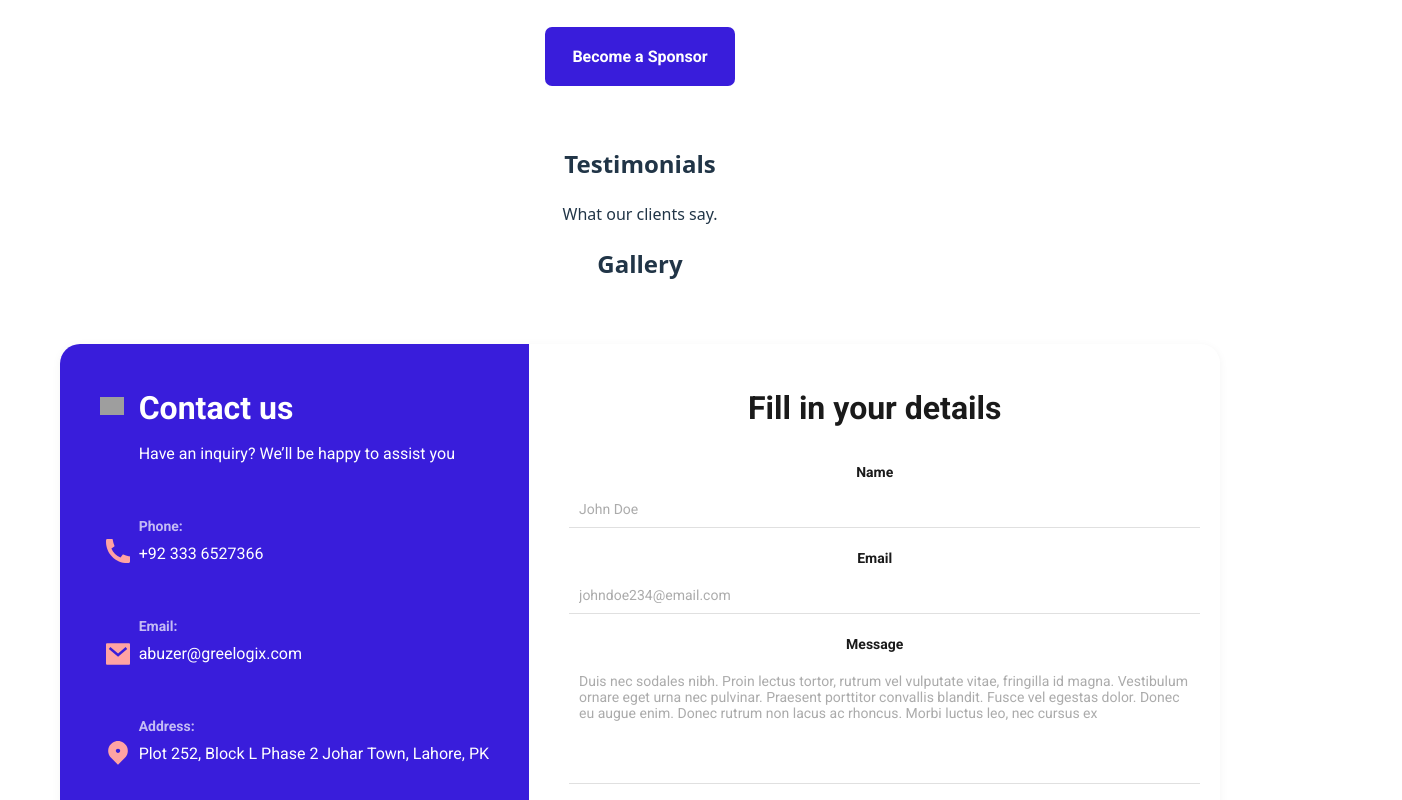
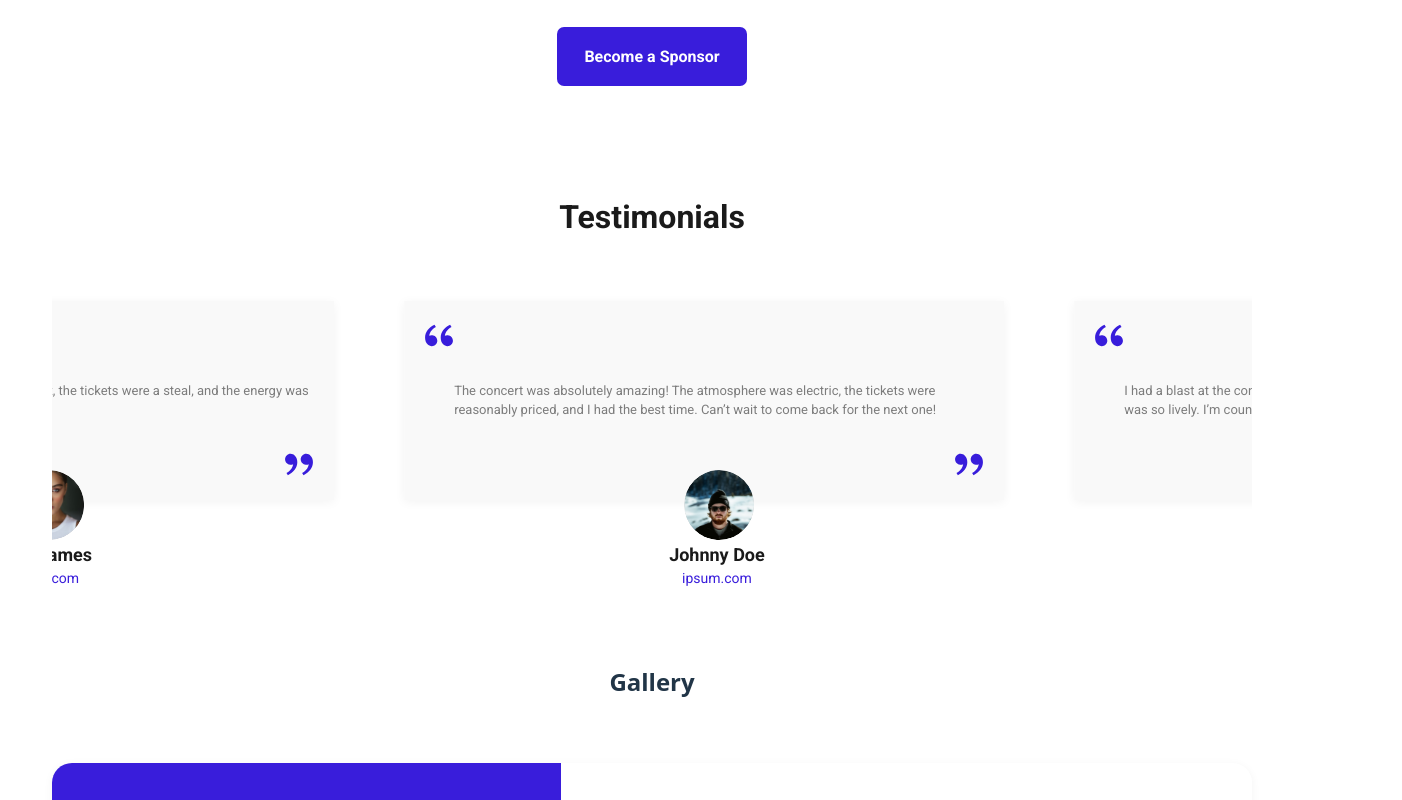
Before and after one commit to SebiFullstack/Music-concert, a React (Vite) app: page / in a window 1280 px wide. Shown: the part 2840-3640 px from the top of the page, 1402 px wide, since content can reach past the window. Built offline with nearby package versions, Linux system fonts and the light colour scheme; grey boxes are pictures that could not be loaded.

Commit message:
complected section

```diff
--- a/src/components/AboutSection/AboutSection.module.css
+++ b/src/components/AboutSection/AboutSection.module.css
@@ -107,4 +107,62 @@
         top: 20px;
         left: 20px;
     }
+
+    .content {
+        align-items: center;
+        text-align: center;
+    }
 }
+
+@media (max-width: 360px) {
+    .aboutSection {
+        padding: 2rem 1rem;
+        gap: 2rem;
+    }
+
+    .imageContainer {
+        width: 100%;
+        height: auto;
+        aspect-ratio: 1 / 1;
+        /* Сохраняем пропорции 1:1 */
+        max-width: 300px;
+        /* Ограничиваем максимальную ширину */
+    }
+
+    .mainImage,
+    .bgImage {
+        width: 100%;
+        height: 100%;
+        border-radius: 15px;
+        object-fit: contain;
+        /* Изображения не обрезаются, а масштабируются с сохранением пропорций */
+    }
+
+    .bgImage {
+        top: 10px;
+        left: 10px;
+    }
+
+    .content {
+        padding: 10px;
+    }
+
+    .content h2 {
+        font-size: 1.5rem;
+        margin-bottom: 0.75rem;
+    }
+
+    .content p {
+        font-size: 0.9rem;
+        margin-bottom: 1.5rem;
+    }
+
+    .button {
+        padding: 0.6rem 1.2rem;
+        font-size: 0.9rem;
+    }
+
+    .arrow {
+        font-size: 1rem;
+    }
+}
--- a/src/components/ScheduleSection/ScheduleDays.module.css
+++ b/src/components/ScheduleSection/ScheduleDays.module.css
@@ -16,7 +16,7 @@
 .daysContainer {
     display: flex;
     justify-content: flex-start;
-    gap: 180px;
+    gap: 215px;
 }
 
 .dayTab {
@@ -31,14 +31,14 @@
     position: absolute;
     bottom: 0;
     left: 0;
-    width: 250px;
-    height: 1px;
+    width: 280px;
+    height: 3px;
     background-color: #e0e0e0;
     transition: width 0.3s ease, background-color 0.3s ease, height 0.3s ease;
 }
 
 .dayTab.active::after {
-    width: 250px;
+    width: 290px;
     height: 4px;
     background-color: #381DDB;
 }
--- a/src/components/ScheduleSection/ScheduleTable.module.css
+++ b/src/components/ScheduleSection/ScheduleTable.module.css
@@ -3,7 +3,7 @@
     border-radius: 20px;
     padding: 0px;
     box-shadow: 0 2px 10px rgba(0, 0, 0, 0.05);
-    max-width: 810px;
+    max-width: 900px;
     margin: 0 auto;
     background: #fff;
     text-align: left;
--- a/src/components/SingersSection/SingersSection.module.css
+++ b/src/components/SingersSection/SingersSection.module.css
@@ -134,3 +134,67 @@
         transform: none !important;
     }
 }
+
+@media (max-width: 360px) {
+    .singersSection {
+        padding: 40px 20px;
+        gap: 30px;
+    }
+
+    .left {
+        max-width: 100%;
+    }
+
+    .left h2 {
+        font-size: 24px;
+        margin-bottom: 15px;
+    }
+
+    .left p {
+        font-size: 14px;
+        line-height: 1.6;
+        margin-bottom: 30px;
+    }
+
+    .button {
+        padding: 12px 24px;
+        font-size: 12px;
+    }
+
+    .right {
+        margin-top: 20px;
+    }
+
+    .imageGrid {
+        grid-template-columns: repeat(2, 1fr);
+        gap: 16px;
+        max-width: 300px;
+    }
+
+    .img1,
+    .img2,
+    .img3,
+    .img4 {
+        width: 100% !important;
+        height: auto !important;
+        aspect-ratio: 1 / 1;
+        transform: none !important;
+        object-fit: contain;
+    }
+
+    .img1 {
+        box-shadow: 0px 20px 40px rgba(255, 90, 120, 0.35);
+    }
+
+    .img2 {
+        box-shadow: 0px 20px 40px rgba(80, 100, 255, 0.35);
+    }
+
+    .img3 {
+        box-shadow: 0px 20px 40px rgba(120, 180, 255, 0.35);
+    }
+
+    .img4 {
+        box-shadow: 0px 20px 40px rgba(255, 180, 80, 0.35);
+    }
+}
--- a/src/components/TestimonialsSection/TestimonialsCard.jsx
+++ b/src/components/TestimonialsSection/TestimonialsCard.jsx
@@ -0,0 +1,31 @@
+import React from 'react';
+import styles from './TestimonialsCard.module.css';
+
+const TestimonialsCard = ({ name, website, image, text }) => {
+  return (
+    <div className={styles.testimonialCard}>
+      <div className={styles.textBlock}>
+        <img
+          src="/public/icons/testimonials.svg"
+          alt="Quote top"
+          className={styles.quoteIconTop}
+        />
+        <p className={styles.text}>{text.replace('\n', ' ')}</p>
+        <img
+          src="/public/icons/testimoni.svg"
+          alt="Quote bottom"
+          className={styles.quoteIconBottom}
+        />
+      </div>
+      <div className={styles.author}>
+        <img src={image} alt={name} className={styles.authorImage} />
+        <div className={styles.authorInfo}>
+          <p className={styles.authorName}>{name}</p>
+          <p className={styles.authorWebsite}>{website}</p>
+        </div>
+      </div>
+    </div>
+  );
+};
+
+export default TestimonialsCard;
--- a/src/components/TestimonialsSection/TestimonialsCard.module.css
+++ b/src/components/TestimonialsSection/TestimonialsCard.module.css
@@ -0,0 +1,133 @@
+.testimonialCard {
+    width: 600px;
+    padding: 20px;
+    margin: 0 15px;
+    text-align: center;
+    font-family: 'Roboto', sans-serif;
+    flex-shrink: 0;
+}
+
+.textBlock {
+    background-color: #00000006;
+    padding: 30px;
+    box-shadow: 0 2px 10px rgba(0, 0, 0, 0.05);
+    position: relative;
+    text-align: left;
+}
+
+.quoteIconTop {
+    width: 30px;
+    height: 30px;
+    position: absolute;
+    top: 20px;
+    left: 20px;
+}
+
+.quoteIconBottom {
+    width: 30px;
+    height: 30px;
+    position: absolute;
+    bottom: 20px;
+    right: 20px;
+}
+
+.text {
+    font-size: 13px;
+    color: #1a1a1a;
+    margin: 50px 0;
+    line-height: 1.5;
+    color: #00000080;
+    text-align: left;
+    transform: translate(20px, 0px);
+}
+
+.author {
+    display: flex;
+    flex-direction: row;
+    align-items: center;
+    margin-top: 15px;
+    justify-content: flex-start;
+    transform: translate(280px, -45px);
+}
+
+.authorImage {
+    width: 70px;
+    height: 70px;
+    border-radius: 50%;
+    margin-right: 15px;
+    object-fit: cover;
+}
+
+.authorInfo {
+    display: flex;
+    flex-direction: column;
+    transform: translate(-100px, 60px);
+}
+
+.authorName {
+    font-size: 18px;
+    font-weight: 700;
+    color: #1a1a1a;
+    margin: 0;
+}
+
+.authorWebsite {
+    font-size: 14px;
+    color: #391ddb;
+    margin: 0;
+}
+
+@media (max-width: 360px) {
+    .testimonialCard {
+        width: 300px;
+        padding: 15px;
+        margin: 0 10px;
+    }
+
+    .textBlock {
+        padding: 15px;
+        background-color: #00000006;
+        box-shadow: 0 2px 10px rgba(0, 0, 0, 0.05);
+    }
+
+    .quoteIconTop,
+    .quoteIconBottom {
+        width: 24px;
+        height: 24px;
+        top: 15px;
+        left: 15px;
+        bottom: 15px;
+        right: 15px;
+    }
+
+    .text {
+        font-size: 12px;
+        margin: 25px 0;
+        line-height: 1.5;
+        color: #00000080;
+        transform: translate(10px, 0px);
+    }
+
+    .author {
+        transform: translate(110px, -45px);
+        margin-top: 10px;
+    }
+
+    .authorImage {
+        width: 50px;
+        height: 50px;
+        margin-right: 10px;
+    }
+
+    .authorInfo {
+        transform: translate(-90px, 50px);
+    }
+
+    .authorName {
+        font-size: 16px;
+    }
+
+    .authorWebsite {
+        font-size: 12px;
+    }
+}
--- a/src/components/TestimonialsSection/TestimonialsSection.jsx
+++ b/src/components/TestimonialsSection/TestimonialsSection.jsx
@@ -1,11 +1,99 @@
 import React from 'react';
+import TestimonialsCard from './TestimonialsCard';
 import styles from './TestimonialsSection.module.css';
 
+const testimonialsData = [
+  {
+    id: 1,
+    name: 'Ellie James',
+    website: 'lorem.com',
+    image: '/img/Testimonials1.svg',
+    text: "The concert was pure magic! I danced all night, the tickets were a steal, and the energy was off the charts. I’m so excited to return soon!"
+  },
+  {
+    id: 2,
+    name: 'Johnny Doe',
+    website: 'ipsum.com',
+    image: '/img/Testimonials2.svg',
+    text: "The concert was absolutely amazing! The atmosphere was electric, the tickets were reasonably priced, and I had the best time. Can’t wait to come back for the next one!"
+  },
+  {
+    id: 3,
+    name: 'Myne Barack',
+    website: 'ipsum.com',
+    image: '/img/Testimonials3.svg',
+    text: "I had a blast at the concert! The sound was perfect, the tickets were affordable, and the crowd was so lively. I’m counting down to the next show!"
+  },
+  {
+    id: 4,
+    name: 'James Bond',
+    website: 'dolor.com',
+    image: '/img/Testimonials4.webp',
+    text: "The concert blew me away! The artists were phenomenal, tickets were a great deal, and the night was unforgettable. I’ll be back for the next one!"
+  },
+  {
+    id: 5,
+    name: 'Laura Bennett',
+    website: 'sit.com',
+    image: '/img/Testimonials5.webp',
+    text: "What a concert experience! The music was thrilling, the tickets were fairly priced, and the vibe was electric. I’m eager to attend the next event!"
+  },
+  {
+    id: 6,
+    name: 'Emily Carter',
+    website: 'amet.com',
+    image: '/img/Testimonials6.webp',
+    text: "The concert was a dream come true! The band was incredible, the tickets were affordable, and I had so much fun. I can’t wait for the next show!"
+  },
+  {
+    id: 7,
+    name: 'Michael Evans',
+    website: 'consectetur.com',
+    image: '/img/Testimonials7.webp',
+    text: "I loved the concert so much! The atmosphere was buzzing, the tickets were a bargain, and the music was amazing. I’ll definitely be back soon!"
+  },
+  {
+    id: 8,
+    name: 'David Harris',
+    website: 'adipiscing.com',
+    image: '/img/Testimonials8.webp',
+    text: "The concert was an epic night! The sound was fantastic, the tickets were a great value, and I had a blast. I’m already planning my next visit!"
+  },
+  {
+    id: 9,
+    name: 'James Wilson',
+    website: 'elit.com',
+    image: '/img/Testimonials9.webp',
+    text: "What a show at the concert! The energy was infectious, the tickets were reasonably priced, and I had a great time. I can’t wait to return soon!"
+  },
+  {
+    id: 10,
+    name: 'Robert Clark',
+    website: 'sed.com',
+    image: '/img/Testimonials10.webp',
+    text: "The concert was simply awesome! The music was electrifying, the tickets were a steal, and I enjoyed every second. I’m excited for the next one!"
+  },
+];
+
 function TestimonialsSection() {
+  const extendedTestimonials = [...testimonialsData, ...testimonialsData];
+
   return (
     <section className={styles.testimonialsSection}>
       <h2>Testimonials</h2>
-      <p>What our clients say.</p>
+      <div className={styles.carouselContainer}>
+        <div className={styles.carouselTrack}>
+          {extendedTestimonials.map((testimonial, index) => (
+            <TestimonialsCard
+              key={`${testimonial.id}-${index}`}
+              name={testimonial.name}
+              website={testimonial.website}
+              image={testimonial.image}
+              text={testimonial.text}
+            />
+          ))}
+        </div>
+      </div>
     </section>
   );
 }
--- a/src/components/TestimonialsSection/TestimonialsSection.module.css
+++ b/src/components/TestimonialsSection/TestimonialsSection.module.css
@@ -0,0 +1,54 @@
+.testimonialsSection {
+    padding: 40px 20px;
+    background-color: #fff;
+    text-align: center;
+}
+
+.testimonialsSection h2 {
+    font-size: 32px;
+    font-weight: 700;
+    color: #1a1a1a;
+    margin-bottom: 40px;
+    font-family: 'Roboto', sans-serif;
+}
+
+.carouselContainer {
+    overflow: hidden;
+    max-width: 1200px;
+    margin: 0 auto;
+}
+
+.carouselTrack {
+    display: flex;
+    width: max-content;
+    animation: slideRight 120s linear infinite;
+}
+
+@keyframes slideRight {
+    0% {
+        transform: translateX(0);
+    }
+
+    100% {
+        transform: translateX(-50%);
+    }
+}
+
+@media (max-width: 360px) {
+    .testimonialsSection {
+        padding: 20px 10px;
+    }
+
+    .testimonialsSection h2 {
+        font-size: 24px;
+        margin-bottom: 20px;
+    }
+
+    .carouselContainer {
+        max-width: 100%;
+    }
+
+    .carouselTrack {
+        animation: slideRight 35s linear infinite;
+    }
+}
```
Also changed, not shown: public/Icons/testimoni.svg (added), public/Icons/testimonials.svg (added).
